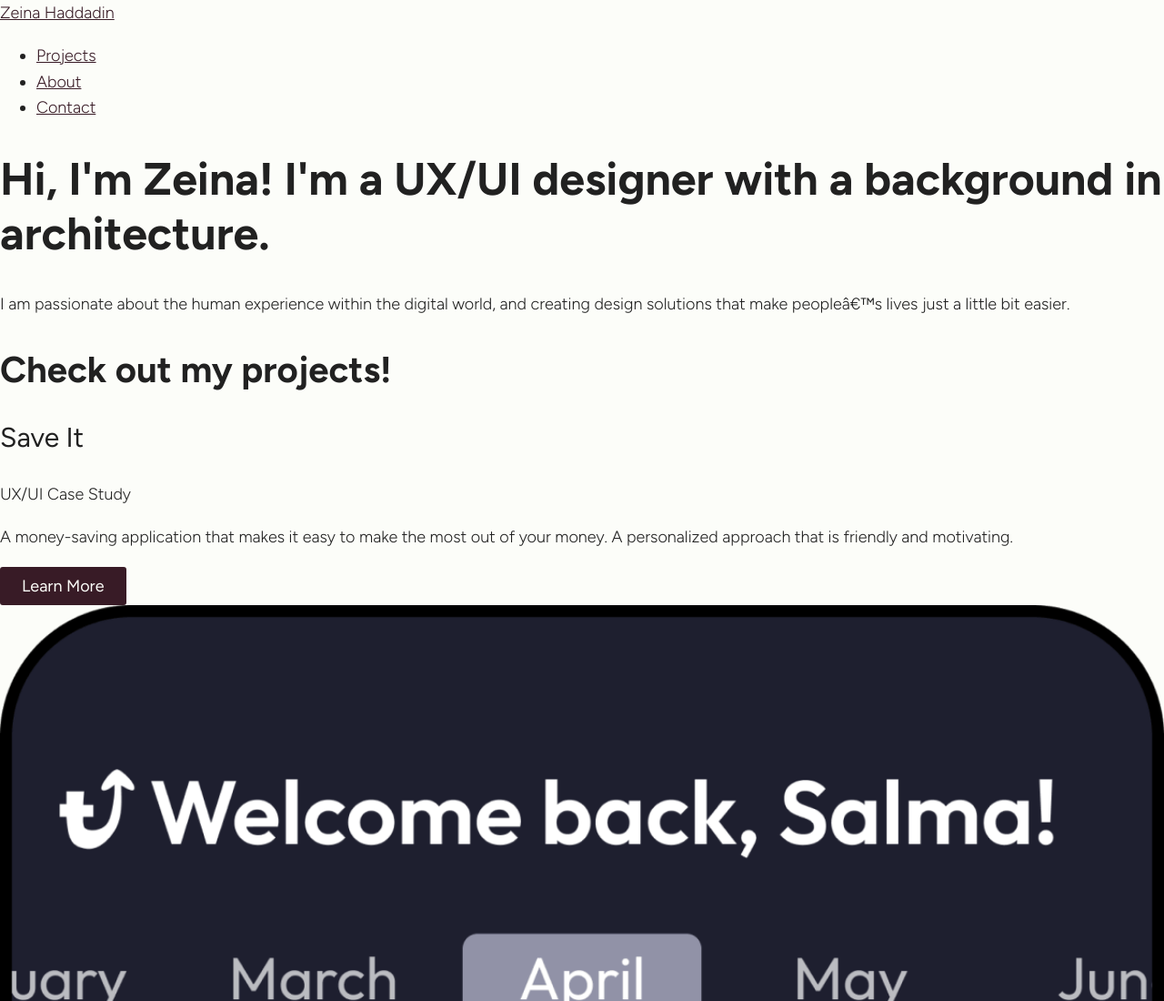
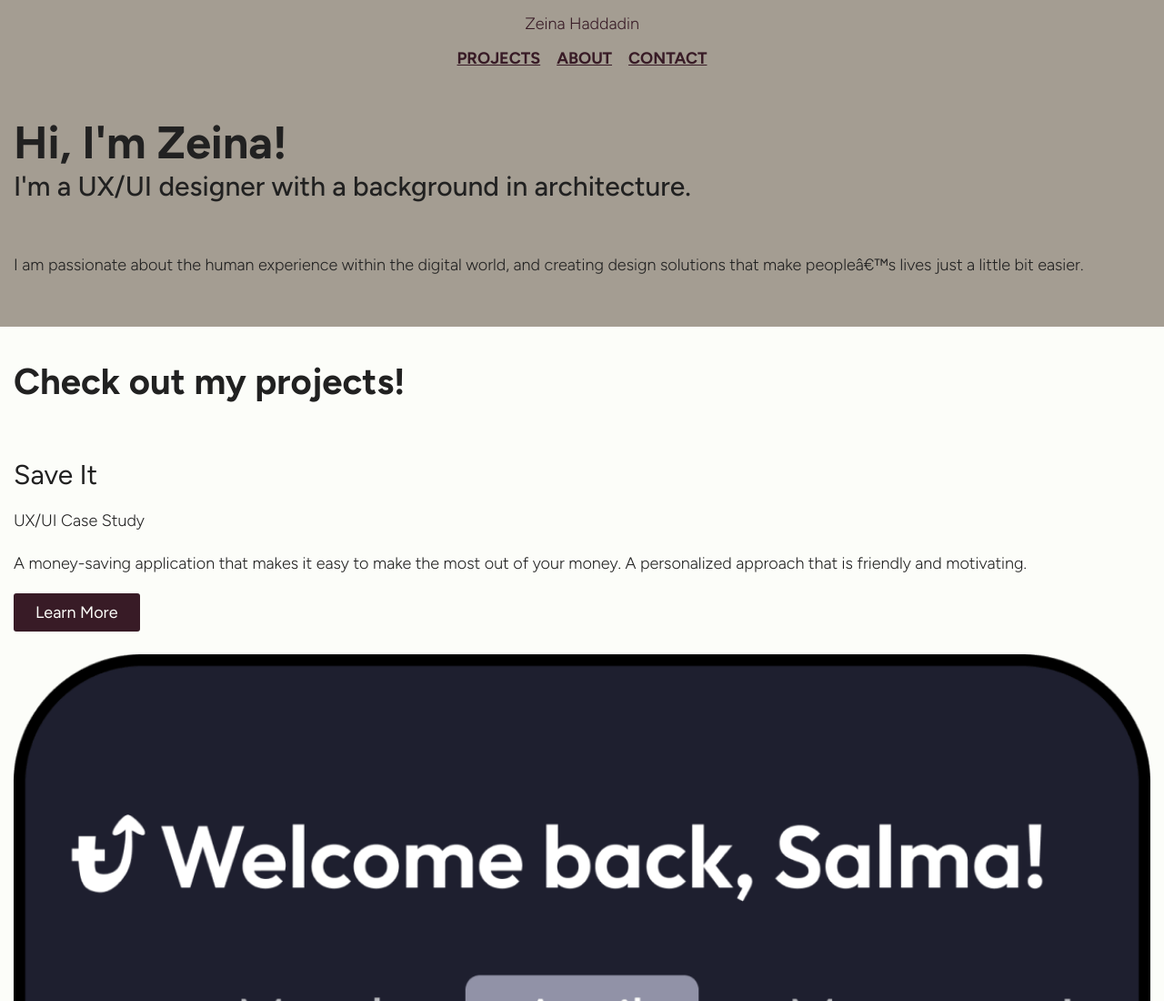
Before and after one commit to zeinahaddadin/portfolio-website-zeinahaddadin, a plain HTML site: page index.html in a window 1280 px wide. Shown: the top 1100 px of the page at 91% size. Drawn offline with nearby package versions, Linux system fonts and the light colour scheme.

Commit message:
Ex. 1.7 changes

```diff
--- a/css/style.css
+++ b/css/style.css
@@ -19,6 +19,7 @@ body {
 }
 h1, h2, h3, h4 {
     line-height: 1.2;
+    margin: 0;
 }
 h1 {
     font-size: 5rem;
@@ -67,3 +68,63 @@ a:active {
 .btn:active {
     opacity: 0.8;
 }
+/* =======================================
+Layout styling
+==========================================*/
+.container {
+    padding: 0 15px;
+    display: flex;
+    flex-direction: column;
+    gap: 2em;
+}
+section {
+    padding-block: 2em;
+}
+* {
+    box-sizing: border-box;
+}
+.project-card__content-wrapper {
+    margin: 25px 0;
+}
+.logo {
+    text-decoration: none;
+}
+header {
+    background-color: rgb(164, 157, 146);
+    padding: 0.67em 0;
+    position: fixed;
+    width: 100%;
+}
+header .container {
+    align-items: center;
+    gap: 0.5em;
+}
+nav {
+
+}
+nav > ul {
+    list-style-type: none;
+    padding: 0;
+    margin: 0;
+    display: flex;
+    gap: 1em;
+}
+nav > ul > li {
+    text-transform: uppercase;
+    font-weight: 700;
+    color: rgb(33, 33, 33);
+}
+main {
+    padding-block-start: 90.7px;
+}
+.hero {
+    background-color: rgb(164, 157, 146);
+}
+.hero h1 {
+
+}
+.hero h1 span {
+    display: block;
+    font-size: 60%;
+    font-weight: 500;
+}
```
